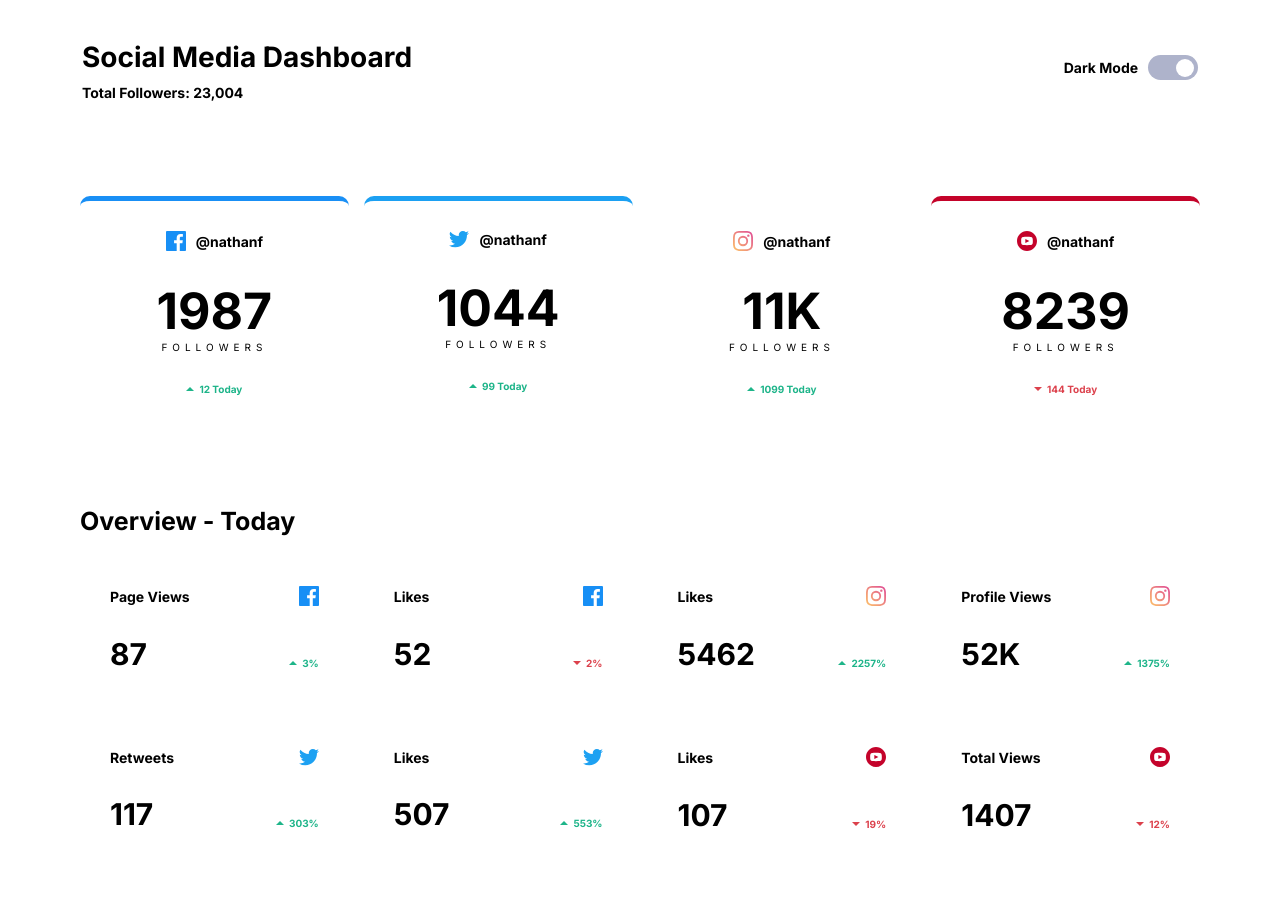
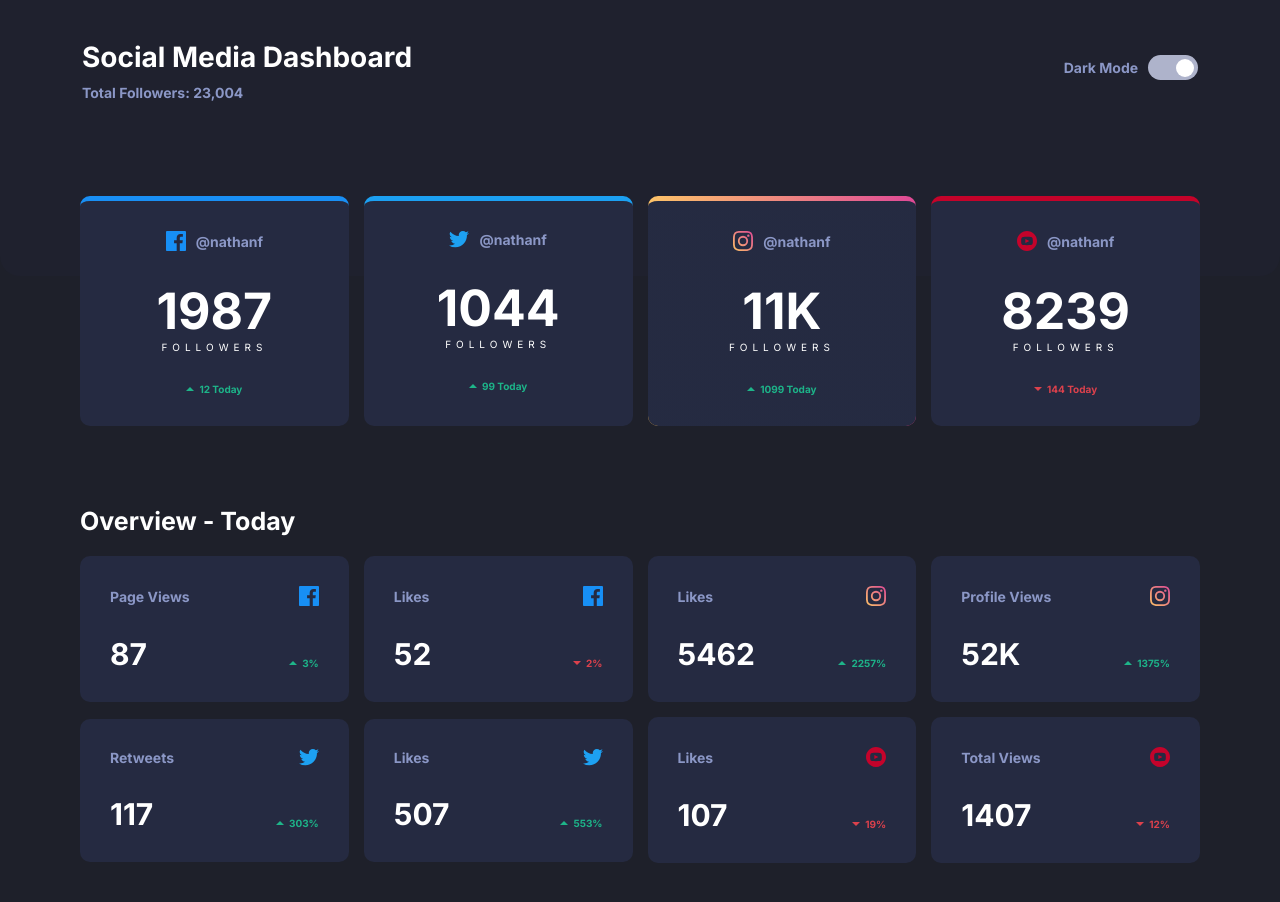
Before and after one commit to salomonalb/social-media-dashboard-with-theme-switcher, a website built with Parcel: page src/index.html in a window 1280 px wide. Built offline with nearby package versions, Linux system fonts and the light colour scheme.

Commit message:
data attribute to control the theme

```diff
--- a/src/index.html
+++ b/src/index.html
@@ -10,7 +10,7 @@
     <link rel="stylesheet" href="images/favicon-32x32.png">
     <title>Social Media Dashboard With Theme Switcher</title>
 </head>
-<body>
+<body data-theme="dark">
     <header class="header">
         <div class="header__container">
             <div class="header__column">
```
